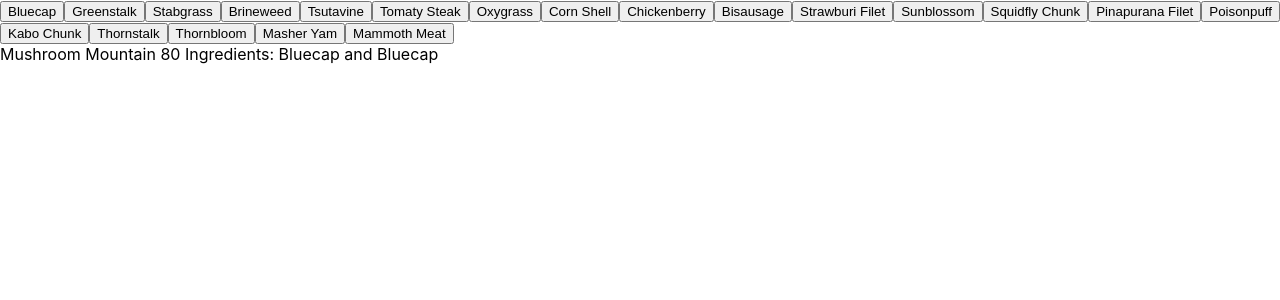
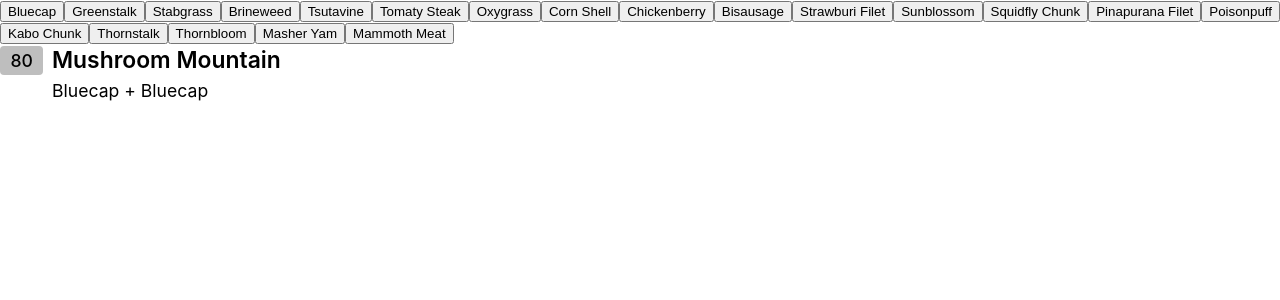
Before and after one commit to garrickf/nomnom, a React (Create React App) app: page / in a window 1280 px wide. Both pictures are taken after a click on the button "Bluecap". Shown: the top 300 px of the page. Built offline with nearby package versions, Linux system fonts and the light colour scheme; the HTML template or start-up script is replaced by a standard one.

Commit message:
decompose and style soup list item

```diff
--- a/package.json
+++ b/package.json
@@ -40,5 +40,8 @@
       "last 1 firefox version",
       "last 1 safari version"
     ]
+  },
+  "devDependencies": {
+    "@types/styled-components": "^5.1.25"
   }
 }
--- a/src/components/SoupList.tsx
+++ b/src/components/SoupList.tsx
@@ -1,8 +1,10 @@
+import { getRankedSoups, ingredients } from "../services/SoupService";
 import { useContext, useEffect, useState } from "react";
+
 import { AppContext } from "../App";
 import Ingredient from "../models/Ingredient";
 import Soup from "../models/Soup";
-import { ingredients, getRankedSoups } from "../services/SoupService";
+import SoupListItem from "./SoupListItem";
 
 const SoupList = () => {
   const appContext = useContext(AppContext);
@@ -24,23 +26,10 @@ const SoupList = () => {
   return (
     <div>
       {recipes.map((soup) => (
-        <SoupRow key={soup.name} {...soup} />
+        <SoupListItem key={soup.name} {...soup} />
       ))}
     </div>
   );
 };
 
-interface SoupProps {
-  name: string;
-  ingredients: readonly [Ingredient, Ingredient];
-  value: number;
-}
-
-const SoupRow = (props: SoupProps) => (
-  <div>
-    {props.name} {props.value} Ingredients: {props.ingredients[0].name} and{" "}
-    {props.ingredients[1].name}
-  </div>
-);
-
 export default SoupList;
--- /dev/null
+++ b/src/components/SoupListItem.tsx
@@ -0,0 +1,106 @@
+import Soup from "../models/Soup";
+import styled from "styled-components";
+
+enum Rarity {
+  COMMON,
+  UNCOMMON,
+  RARE,
+  LEGENDARY,
+  EXOTIC,
+}
+
+const getRarity = (value: number): Rarity => {
+  let rarity;
+  if (value <= 100) {
+    rarity = Rarity.COMMON;
+  } else if (value < 200) {
+    rarity = Rarity.UNCOMMON;
+  } else if (value <= 270) {
+    rarity = Rarity.RARE;
+  } else if (value < 350) {
+    rarity = Rarity.LEGENDARY;
+  } else {
+    rarity = Rarity.EXOTIC;
+  }
+
+  return rarity;
+};
+
+const rarityToBGColor = (rarity: Rarity): string => {
+  switch (rarity) {
+    case Rarity.COMMON:
+      return "--rarity-gray";
+    case Rarity.UNCOMMON:
+      return "--rarity-green";
+    case Rarity.RARE:
+      return "--rarity-blue";
+    case Rarity.LEGENDARY:
+      return "--rarity-purple";
+    case Rarity.EXOTIC:
+      return "--rarity-yellow";
+  }
+};
+
+const rarityToTextColor = (rarity: Rarity): string => {
+  switch (rarity) {
+    case Rarity.COMMON:
+    case Rarity.EXOTIC:
+      return "black";
+    default:
+      return "white";
+  }
+};
+
+const SoupListItemContainer = styled.div`
+  font-size: 1.1em;
+  padding: 0.1em 0;
+  display: grid;
+  grid-template-rows: 1fr 1fr;
+  grid-template-columns: auto 1fr;
+`;
+
+const SoupValue = styled.div<{ rarity: Rarity }>`
+  width: 2em;
+  background-color: var(${(props) => rarityToBGColor(props.rarity)});
+  padding: 4px;
+  margin-right: 0.5em;
+  border-radius: 4px;
+  text-align: center;
+  font-weight: var(--weight-500-medium);
+  font-variant-numeric: proportional-nums;
+  color: ${(props) => rarityToTextColor(props.rarity)};
+  grid-column-start: 1;
+  grid-row-start: 1;
+  align-self: center;
+`;
+
+const SoupTitle = styled.h2`
+  font-size: 1.3em;
+  font-weight: var(--weight-600-semibold);
+  margin: 0;
+  align-self: center;
+  grid-column-start: 2;
+  grid-row-start: 1;
+`;
+
+const SoupIngredients = styled.div`
+  margin-top: 0.3em;
+  grid-column-start: 2;
+  grid-row-start: 2;
+`;
+
+const SoupListItem = (props: Soup) => {
+  const rarity = getRarity(props.value);
+
+  return (
+    <SoupListItemContainer>
+      <SoupValue rarity={rarity}>{props.value}</SoupValue>{" "}
+      <SoupTitle>{props.name}</SoupTitle>
+      <SoupIngredients>
+        {props.ingredients[0].name} + {props.ingredients[1].name}
+      </SoupIngredients>
+    </SoupListItemContainer>
+  );
+};
+
+export default SoupListItem;
```
Also changed, not shown: 1 other file (tests, documents, lock files or other folders).
